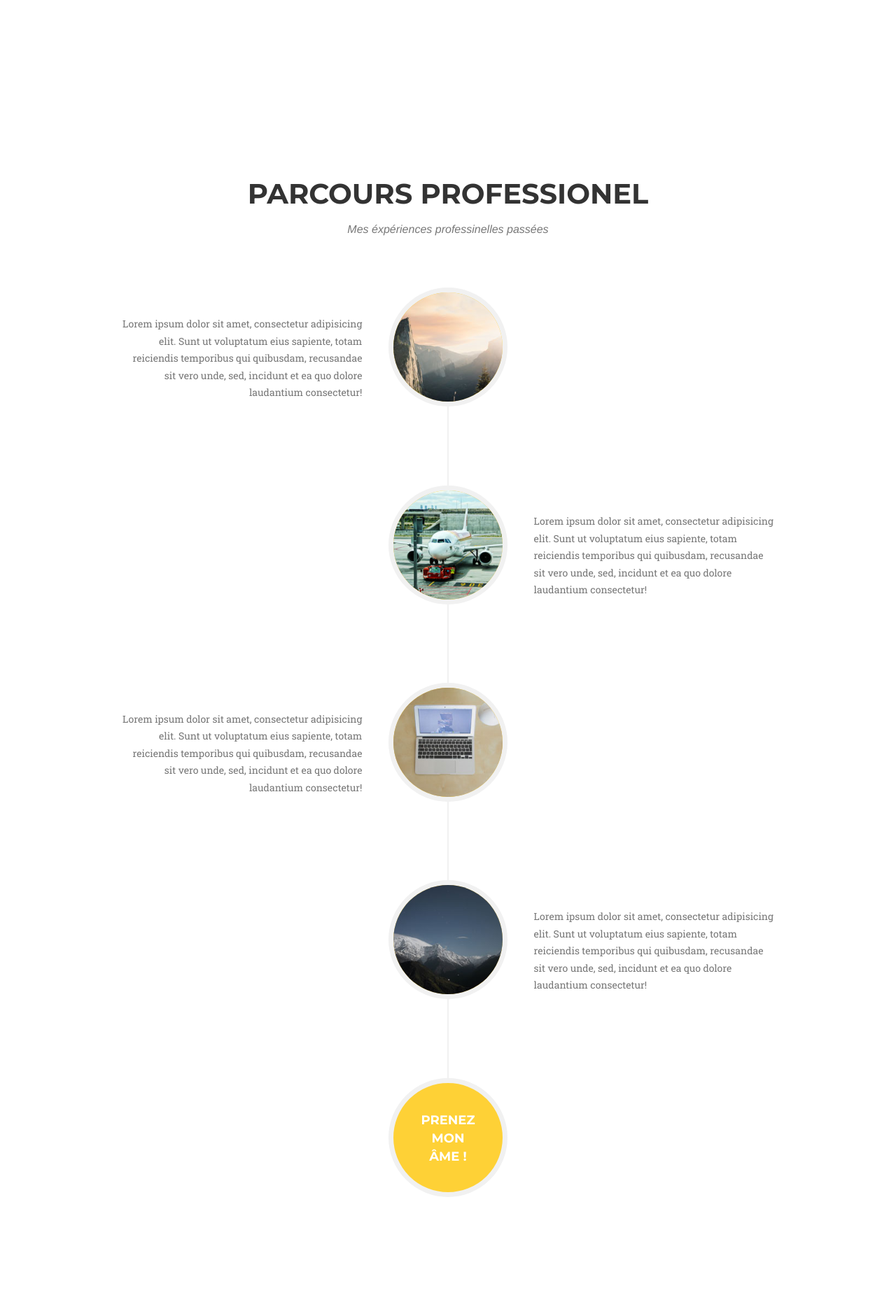
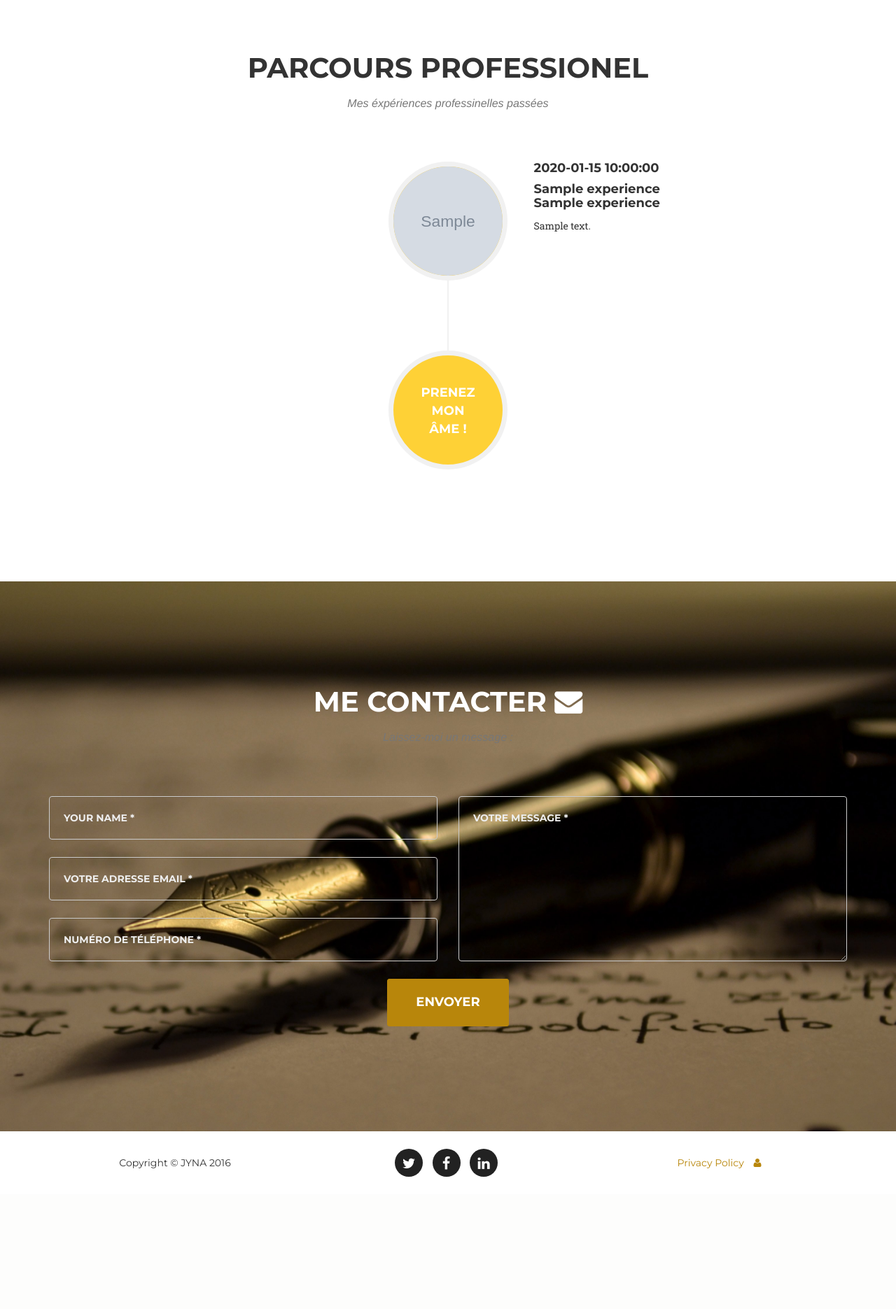
Before and after one commit to Jean-Yves404/CV, a PHP site: page / in a window 1280 px wide. Shown: the part 3440-5311 px from the top of the page at 70% size. After the commit the page ends 5122 px from the top, so only its background shows below. Run offline with PHP 8.4, Linux system fonts and the light colour scheme; tables that the repository leaves empty or names only in its code hold one stand-in row (values such as "Sample post"); grey boxes marked "Sample" are stand-in pictures; data that the repository does not hold is empty; some libraries are stand-ins or nearby versions; some web fonts are replaced.

Commit message:
FRONT ON POINT

```diff
--- a/front/css/style_front.css
+++ b/front/css/style_front.css
@@ -35,43 +35,80 @@ header .intro-text .intro-lead-in {
     margin-bottom: 50px;
 }
 
-/*↓ ↓↓ La NAV navigation (Modification de la NAV) ↓↓ ↓*/
+
+
+
+
+/*↓ ------ ↓↓ La NAV navigation (Modification de la NAV) ↓↓ ----------- ↓*/
+
+.navbar-custom.affix { /*← ← ← Ici je gère la couleur (background-color) de la nav  */
+    background-color: #0F0B0B;
+    padding: 10px 0;
+}
 
 .navbar-custom .navbar-brand {/* ← ←← Le titre en haut à gauche de la nav: "Jean-Yves Ndjoli" */
-    color: #fed136;
+    color: #B8860B;
     font-family: "Kaushan Script","Helvetica Neue",Helvetica,Arial,cursive;
 }
 
 toggle:hover {/*← ←←↓←↓ Les <li>/Burger MENU*/
-    background-color: #fed136;
+    background-color: #B8860B /*← Nom de la couleur :#B8860B DarkGoldenRod*/;
 }
 .navbar-default .navbar-toggle:focus, .navbar-default .navbar-toggle:hover {
     background-color: #ddd;
 }
 .navbar-custom .navbar-toggle {
-    background-color: #fed136;
-    border-color: #fed136;
+    background-color: #B8860B /*← Nom de la couleur :#B8860B DarkGoldenRod*/;
+    border-color: #B8860B;
     font-size: 12px;
 }
 
 a:hover { /*← ←← Le hover est sur Les <a> venant du <li> */
-    color: #fed136;
+    color: #B8860B /*← Nom de la couleur :#B8860B DarkGoldenRod*/;
     outline: 0;
+}
+
+.navbar-custom .nav li a:focus, .navbar-custom .nav li a:hover {/*← ← ← La couleur des li*/
+    color: #B8860B;
+    outline: 0;
+}
+
+.navbar-custom .navbar-nav > .active > a { /*← ←← Gère la couleur hover Quand on passe d'une page à l'autre*/
+    border-radius: 0;
+    color: #fff;
+    background-color: #B8860B;
 }
 .navbar-default .navbar-nav > li > a:focus, .navbar-default .navbar-nav > li > a:hover {
     /*color: #333;*/
-    background-color: transparent;
+    background-color: #C0C0C0 /*← Nom de la couleur #C0C0C0 Silver*/;
 }
 
 /*↑ ↑↑ La NAV navigation (Modification de la NAV) ↑↑ ↑*/
 
 
 
+
 /* ↓ ---  ↓Le Bouton(BTN) +(à props)↓ --------------↓↓ */
+
+.btn-xl {/*← Gère la couleur permanente du BTN (sans passer dessus en hover) */
+    color: #fff;
+    background-color: #B8860B ;
+    border-color: #B8860B;
+    border-radius: 3px;
+    font-size: 18px;
+    padding: 20px 40px;
+}
+
+.btn-xl.active, .btn-xl:active, .btn-xl:focus, .btn-xl:hover, .open .dropdown-toggle.btn-xl {
+    color: #fff;
+    background-color: #C0C0C0 /*← Nom de la couleur #C0C0C0 Silver*/;
+    border-color: #C0C0C0 /*← Nom de la couleur #C0C0C0 Silver*/;
+}
+
 .btn-xl:hover, .open .dropdown-toggle.btn-xl {
     color: #fff; /*←Quand il est "activé"(pas en coomentaire) le color: de .btn xl hover se "désactive".*/
-    background-color: #fec503;
-    border-color: #f6bf01;
+    background-color: #DAA520/*← Nom de la couleur :#DAA520 GoldenRod*/;
+    border-color: #DAA520/*← Nom de la couleur :#DAA520 GoldenRod*/;
 }
 .btn.focus, .btn:focus, .btn:hover {
     /*color: #CC0E0E;*/ /*←Quand il est "activé"(pas en coomentaire) le color: de .btn focus "s'active".
@@ -86,12 +123,18 @@ a:hover {
 
 
 
+/*↓ ↓↓ ------ La SECTION (Partie) A PROPOS (couleur des fa fa et des (primary) a) ↓ ↓↓ ---------- ↓ */
+.text-primary, a {
+    color: #B8860B /*← Nom de la couleur :#B8860B DarkGoldenRod*/;
+}
+/*↑ ↑↑ ------ La SECTION (Partie) A PROPOS (couleur des fa fa et des (primary) a) ↑ ↑↑ ---------- ↑ */
+
 
 /*La partie (où il y a le formulaire) pour me contacter ↓ */
 section#contact {
 	background-color: #222;
-	/*background-image: url('../img/kuroro.jpg');*/
-	background-image: none;
+	background-image:  ('../map-image.png');
+	/*background-image: none*/;
     background-position: center;
     background-repeat: no-repeat;
     background-size: cover;
@@ -99,25 +142,32 @@ section#contact {
 /* ↑ La partie pour me contacter ↑ */
 
 
-/* --- ↓ Le formulaire de contact  ME CONTACTER ↓ ------------------------- */
+/* --- ↓ Le formulaire de contact  ME CONTACTER ↓ SECTION CONTACT ↓------------------------- */
+
+section#contact .form-control:focus {
+    border-color: #0F0B0B;
+    box-shadow: none;
+}
+
+
 /* ↓ Les ID simples ↓ */
 #contactForm{
-    background-color: red;
+    background-color: transparent;
 }
 #name{
-    background-color: yellow;
+    background-color: transparent;
 }
 
 #email{
-    background-color: yellow;
+    background-color: transparent;
 }
 
 #phone{
-    background-color: yellow;
+    background-color: transparent;
 }
 
 #message{
-    background-color: yellow;
+    background-color: transparent;
 
 
 }
@@ -126,19 +176,19 @@ section#contact {
 
 /* ↓ Les (FOCUS) ID avec Focus ↓ */
 #name:focus{
-    background-color: blue;
+    background-color: #8B7357;
 }
 
 #email:focus{
-    background-color: blue;
+    background-color: #8B7357;
 }
 
 #phone:focus{
-    background-color: blue;
+    background-color: #8B7357;
 }
 
 #message:focus{
-    background-color: blue;
+    background-color: #8B7357;
 }
 
 /* ↑ Les (FOCUS) ID avec Focus ↑ */
--- a/index.php
+++ b/index.php
@@ -15,13 +15,13 @@
     $loisirs = $bdd -> fetch();
 
 
-    $bdd = $pdo -> query ("SELECT * FROM experiences");
-    $experiences = $bdd -> fetchAll(); /*fetchAll() permet de rrécuperer tout la table*/
-    print_r($experiences);
+    $bdd = $pdo -> query ("SELECT * FROM experiences ORDER BY id_experiences DESC");
+    $experiences = $bdd -> fetchAll(); /*fetchAll() permet de récuperer tout la table*/
+
 
     $bdd = $pdo -> query ("SELECT * FROM competences");
-    $competences = $bdd -> fetch();
-    print_r($competences);
+    $competences = $bdd -> fetchAll();
+
 
 ?>  <!-- ↑ Mes Requêtes ↑ -->
 
@@ -116,13 +116,13 @@
         </header>
     </div>
 
-    <!-- Services Section -->
+    <!-- Services Section --> <!-- Section A PROPOS -->
     <section id="services">
         <div class="container">
             <div class="row">
                 <div class="col-lg-12 text-center">
                     <h2 class="section-heading">A propos </h2>
-                    <h3 class="section-subheading text-muted">Lorem ipsum dolor sit amet consectetur.</h3>
+                    <h3 class="section-subheading text-muted">Passionné du Web et des nouvelles technologies depuis des années, je me présente aujourd’hui à vous en tant que développeur web junior.</h3>
                 </div>
             </div>
             <div class="row text-center">
@@ -311,62 +311,27 @@
             <div class="row">
                 <div class="col-lg-12">
                     <ul class="timeline">
-                        <li>
+                        <?php
+                    $i=0;
+                    while($i<count($experiences)){
+                            ?><li <?php if (($i % 2) == 0)
+                                { echo 'class="timeline-inverted"';}?>>
                                 <div class="timeline-image">
-                                <img class="img-circle img-responsive" src="front/img/about/1.jpg" alt="">
+                                    <img class="img-circle img-responsive" src="front/img/about/<?= $experiences[$i]['image_exp'] ?>" alt="<?= $experiences[$i]['image_exp'] ?>" style="width: 100% ; height: 100%;">
                                 </div>
                                 <div class="timeline-panel">
                                     <div class="timeline-heading">
-                                    <h4> <?php echo $experiences['dates']; ?>  </h4>
-                                    <h4 class="subheading"> <?php echo $experiences['sous_titre_exp'] .'<br>'. $experiences['titre_exp'] ?> </h4>
+                                        <h4><?= $experiences[$i]['dates']; ?></h4>
+                                            <h4 class="subheading"><?= $experiences[$i]['titre_exp'].' <br> '.$experiences[$i]['sous_titre_exp'];?></h4>
                                     </div>
                                     <div class="timeline-body">
-                                    <p class="text-muted">Lorem ipsum dolor sit amet, consectetur adipisicing elit. Sunt ut voluptatum eius sapiente, totam reiciendis temporibus qui quibusdam, recusandae sit vero unde, sed, incidunt et ea quo dolore laudantium consectetur!</p>
+                                        <p class=""><?= $experiences[$i]['description'];?></p>
                                     </div>
                                 </div>
-                        </li>
-                        <li class="timeline-inverted">
-                            <div class="timeline-image">
-                                <img class="img-circle img-responsive" src="front/img/about/2.jpg" alt="">
-                            </div>
-                            <div class="timeline-panel">
-                                <div class="timeline-heading">
-                                    <h4>  <?php echo $experiences['dates']; ?>   </h4>
-                                    <h4 class="subheading"> <?php echo $experiences['sous_titre_exp'] .'<br>'. $experiences['titre_exp'] ?>  </h4>
-                                </div>
-                                <div class="timeline-body">
-                                    <p class="text-muted">Lorem ipsum dolor sit amet, consectetur adipisicing elit. Sunt ut voluptatum eius sapiente, totam reiciendis temporibus qui quibusdam, recusandae sit vero unde, sed, incidunt et ea quo dolore laudantium consectetur!</p>
-                                </div>
-                            </div>
-                        </li>
-                        <li>
-                            <div class="timeline-image">
-                                <img class="img-circle img-responsive" src="front/img/about/3.jpg" alt="">
-                            </div>
-                            <div class="timeline-panel">
-                                <div class="timeline-heading">
-                                    <h4> <?php echo $experiences['dates']; ?>  </h4>
-                                    <h4 class="subheading"> <?php echo $experiences['sous_titre_exp'] .'<br>'. $experiences['titre_exp'] ?>  </h4>
-                                </div>
-                                <div class="timeline-body">
-                                    <p class="text-muted">Lorem ipsum dolor sit amet, consectetur adipisicing elit. Sunt ut voluptatum eius sapiente, totam reiciendis temporibus qui quibusdam, recusandae sit vero unde, sed, incidunt et ea quo dolore laudantium consectetur!</p>
-                                </div>
-                            </div>
-                        </li>
-                        <li class="timeline-inverted">
-                            <div class="timeline-image">
-                                <img class="img-circle img-responsive" src="front/img/about/4.jpg" alt="">
-                            </div>
-                            <div class="timeline-panel">
-                                <div class="timeline-heading">
-                                    <h4> <?php echo $experiences['dates']; ?>  </h4>
-                                    <h4 class="subheading"> <?php echo $experiences['sous_titre_exp'] .'<br>'. $experiences['titre_exp'] ?>  </h4>
-                                </div>
-                                <div class="timeline-body">
-                                    <p class="text-muted">Lorem ipsum dolor sit amet, consectetur adipisicing elit. Sunt ut voluptatum eius sapiente, totam reiciendis temporibus qui quibusdam, recusandae sit vero unde, sed, incidunt et ea quo dolore laudantium consectetur!</p>
-                                </div>
-                            </div>
-                        </li>
+                            </li><?php
+                            $i++;
+                    }
+                     ?>
                         <li class="timeline-inverted">
                             <div class="timeline-image">
                                 <h4>Prenez
```
Also changed, not shown: connexion.php (deleted), front/img/Stipula_fountain_pen.jpg (deleted), front/img/header-bg.jpg, front/img/header-bg_plume.jpg (added), front/img/logos/massimo-logo.png (deleted), front/img/lumumba.jpg (added), front/img/map-image.png, front/img/map-image0.png (added), front/img/stylo_plume.jpg (added), front/img/stylo_plume2.jpg (added). Lines whose indentation alone changed are shown as unchanged.
